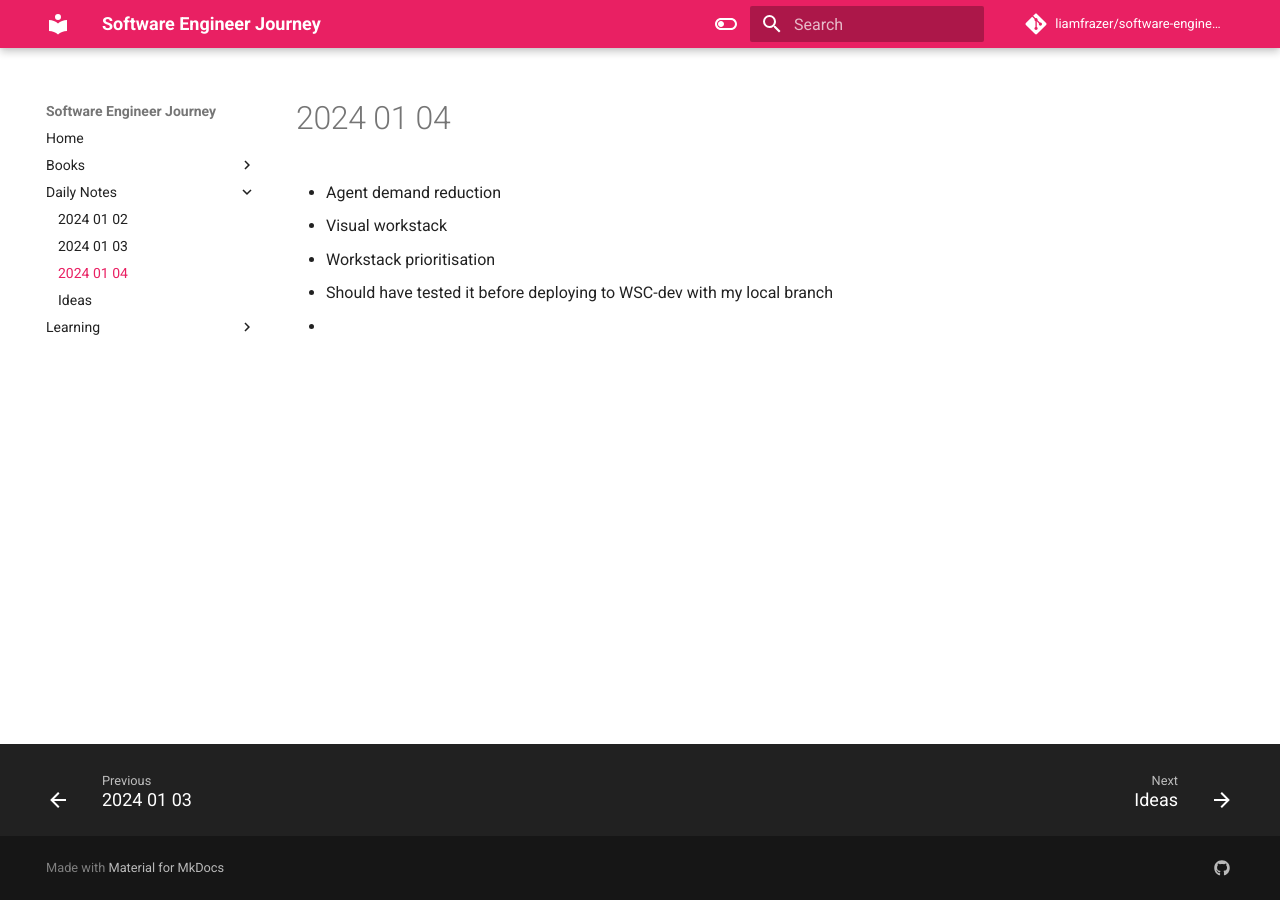
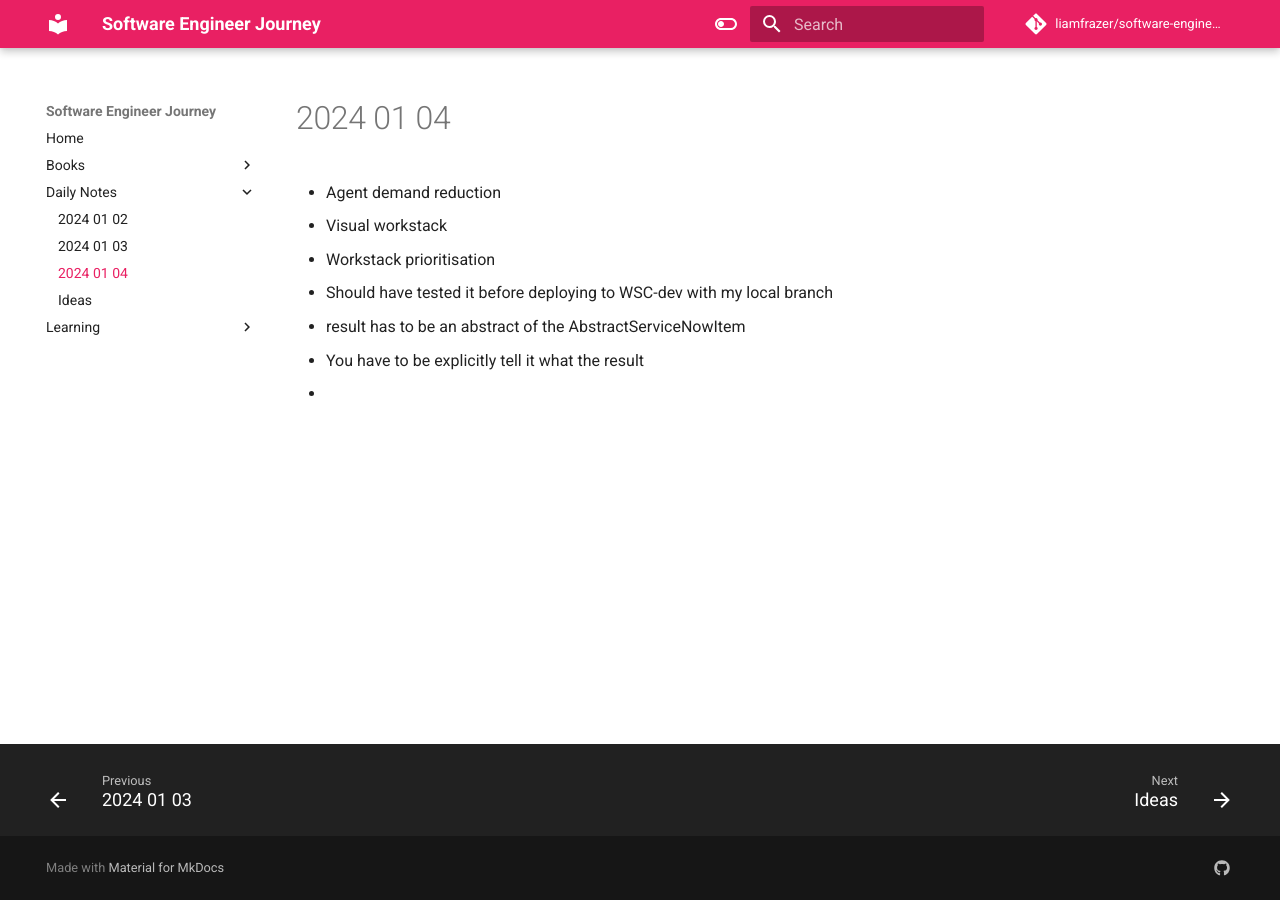
Before and after one commit to liamfrazer/software-engineer-journey, an MkDocs documentation site: the page built from docs/Daily Notes/2024-01-04.md, in a window 1280 px wide. Built offline with MkDocs 1.6.1 and Material for MkDocs 9.7.7, drawn with Linux system fonts in a browser that asks for light colours; comment, search, counter and statistics services are not loaded.

Commit message:
vault backup: 2024-01-04 15:48:38

```diff
--- a/docs/Daily Notes/2024-01-04.md
+++ b/docs/Daily Notes/2024-01-04.md
@@ -4,4 +4,8 @@
 
 
 * Should have tested it before deploying to WSC-dev with my local branch
+
+
+* result has to be an abstract of the AbstractServiceNowItem
+* You have to be explicitly tell it what the result
 *
```
